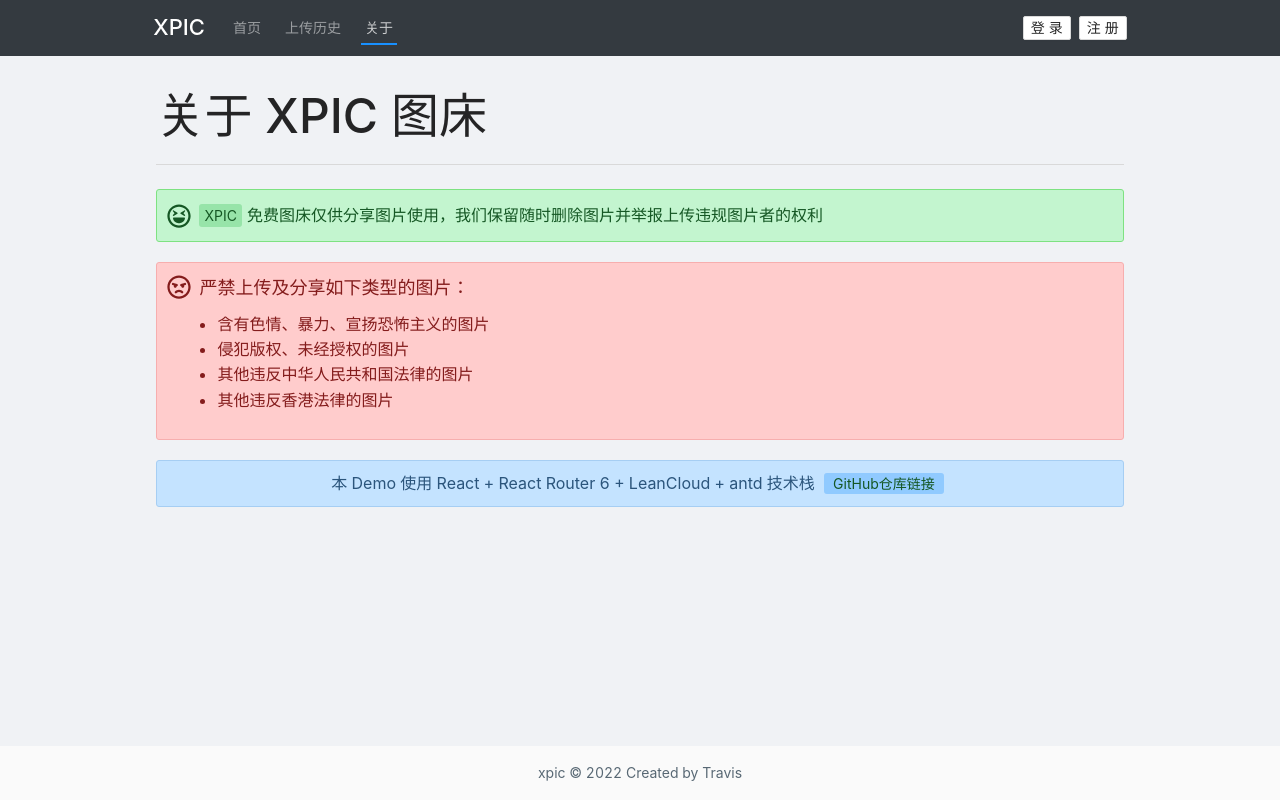
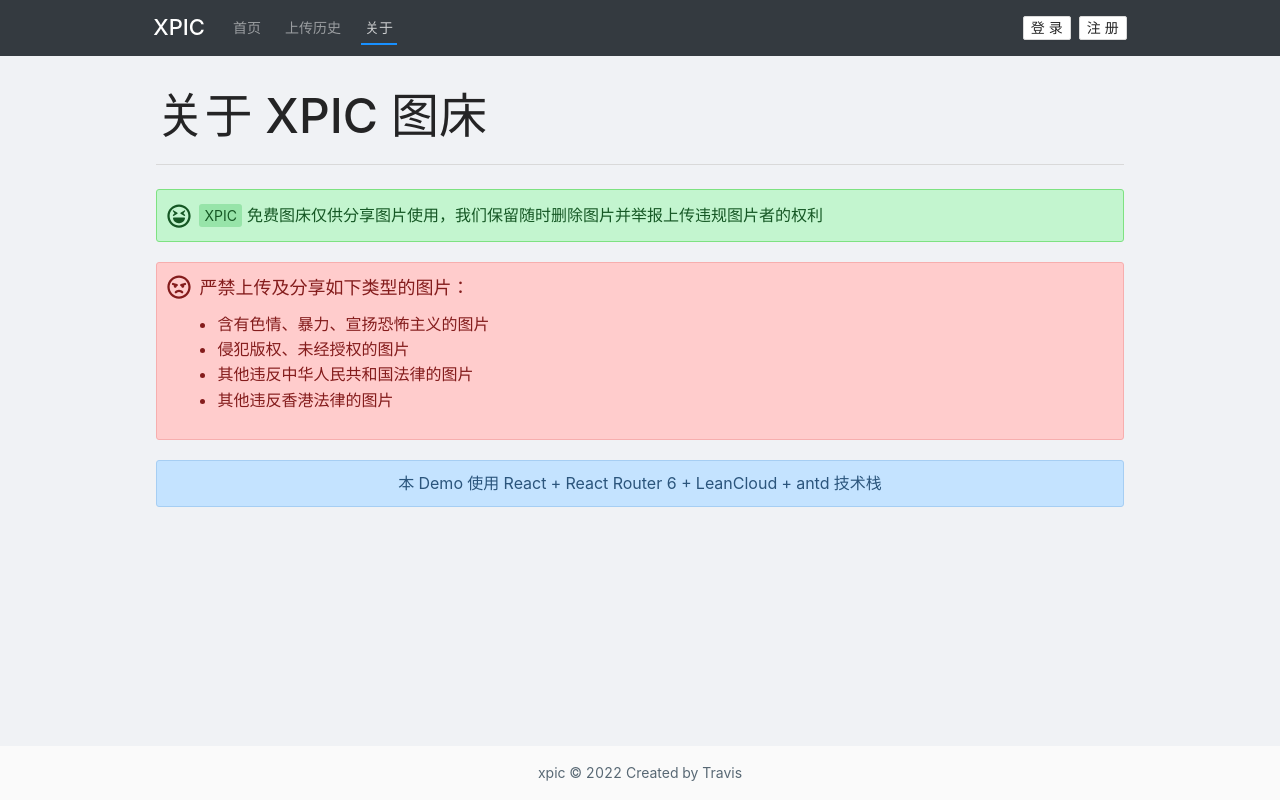
Before and after one commit to GeekyGuang/xpic, a React app: page /#/about in a window 1280 px wide. Built offline with nearby package versions, Linux system fonts and the light colour scheme; what leancloud-storage would draw is missing.

Commit message:
设置相对路径，修复a标签跳转首页的bug

```diff
--- a/package.json
+++ b/package.json
@@ -2,6 +2,7 @@
   "name": "xpic",
   "version": "0.1.0",
   "private": true,
+  "homepage": "./",
   "dependencies": {
     "@babel/core": "^7.16.0",
     "@babel/plugin-proposal-decorators": "^7.17.2",
--- a/src/components/Header.tsx
+++ b/src/components/Header.tsx
@@ -163,7 +163,7 @@ export const Header: React.FC = observer(() => {
   return (
     <StyledHeader>
       <div className="container">
-        <a href="/">XPIC</a>
+        <Link to="/">XPIC</Link>
         <button className="collapseIcon" onClick={() => setShow(!show)}>
           <img src={collapseIcon} alt="" />
         </button>
--- a/src/pages/About.tsx
+++ b/src/pages/About.tsx
@@ -1,6 +1,7 @@
 import laugh from '../assets/icons/laugh.svg'
 import angry from '../assets/icons/angry.svg'
 import styled from 'styled-components'
+import { Link } from 'react-router-dom'
 
 const H1 = styled.h1`
   font-size: 48px;
@@ -97,7 +98,7 @@ const About: React.FC = () => {
         <H1>关于 XPIC 图床</H1>
         <p className="about">
           <img src={laugh} alt="" />
-          <a href="/">XPIC</a>
+          <Link to="/">XPIC</Link>
           免费图床仅供分享图片使用，我们保留随时删除图片并举报上传违规图片者的权利
         </p>
         <div className="warning">
@@ -113,10 +114,7 @@ const About: React.FC = () => {
           </ul>
         </div>
         <div className="link">
-          本 Demo 使用 React + React Router 6 + LeanCloud + antd 技术栈{' '}
-          <a href="https://github.com/TravisWongX/xpic" target="_blank">
-            GitHub仓库链接
-          </a>
+          本 Demo 使用 React + React Router 6 + LeanCloud + antd 技术栈
         </div>
       </Container>
     </>
```
